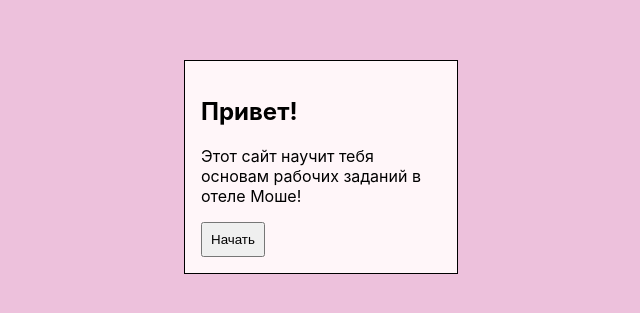
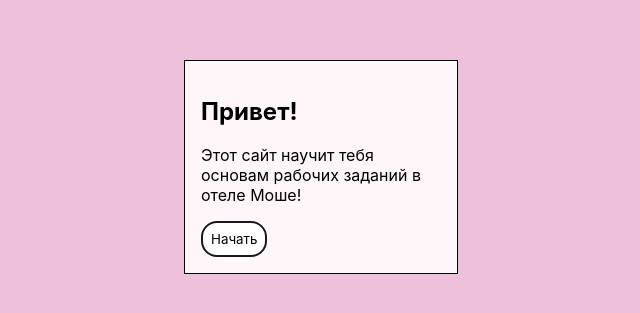
Before and after one commit to AvailableName1/hotel-learning-site, a React (Create React App) app: page / in a window 1280 px wide. Shown: the part 241-554 px from the top of the page, without its empty margins (319-959 px from the left). Built offline with nearby package versions, Linux system fonts and the light colour scheme.

Commit message:
Changed button appearance

```diff
--- a/src/components/FurtherLearning.js
+++ b/src/components/FurtherLearning.js
@@ -27,6 +27,7 @@ class FurtherLearning extends React.Component {
                     Сейчас ты увидишь пример.</p>
                 <button onClick={this.props.handler} style={{ padding: 8 + 'px' }} type='button'>Увидеть пример</button>
                 <hr></hr>
+                <div className='additionalPhrases'>
                     <p>Полезные фразы на иврите:</p>
                     <ul>
                         <li>Hetkasher le menachel<br />
@@ -39,6 +40,7 @@ class FurtherLearning extends React.Component {
                             Спасибо, пожалуйста, извините.</li>
                     </ul>
                 </div>
+            </div>
         )
     }
 }
--- a/src/components/components-styles/FurtherLearning.css
+++ b/src/components/components-styles/FurtherLearning.css
@@ -0,0 +1,3 @@
+.additionalPhrases {
+    font-size: 0.8em;
+}
--- a/src/index.css
+++ b/src/index.css
@@ -1,9 +1,12 @@
+* {
+  font-family: -apple-system, BlinkMacSystemFont, 'Segoe UI', 'Roboto', 'Oxygen',
+    'Ubuntu', 'Cantarell', 'Fira Sans', 'Droid Sans', 'Helvetica Neue',
+    sans-serif;
+}
+
 body {
   margin: 0;
   padding: 0;
-  font-family: -apple-system, BlinkMacSystemFont, 'Segoe UI', 'Roboto', 'Oxygen',
-    'Ubuntu', 'Cantarell', 'Fira Sans', 'Droid Sans', 'Helvetica Neue',
-    sans-serif;
   -webkit-font-smoothing: antialiased;
   -moz-osx-font-smoothing: grayscale;
 }
@@ -22,3 +25,9 @@ h4 {
   margin-top: 0;
   margin-bottom: 1em;
 }
+
+button {
+  background: #FFFFFF;
+  border: 2px solid #18191F;
+  border-radius: 16px;
+}
```
Lines whose indentation alone changed are shown as unchanged.
